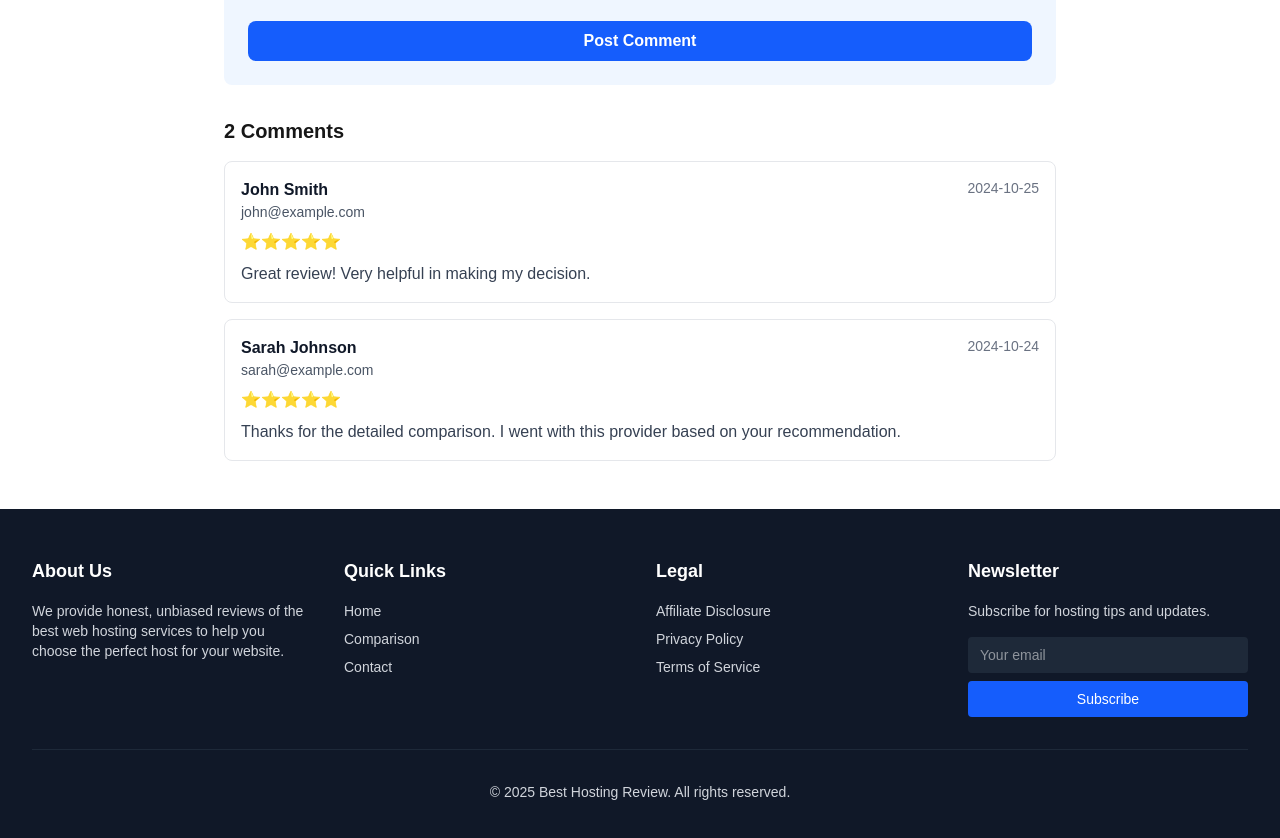
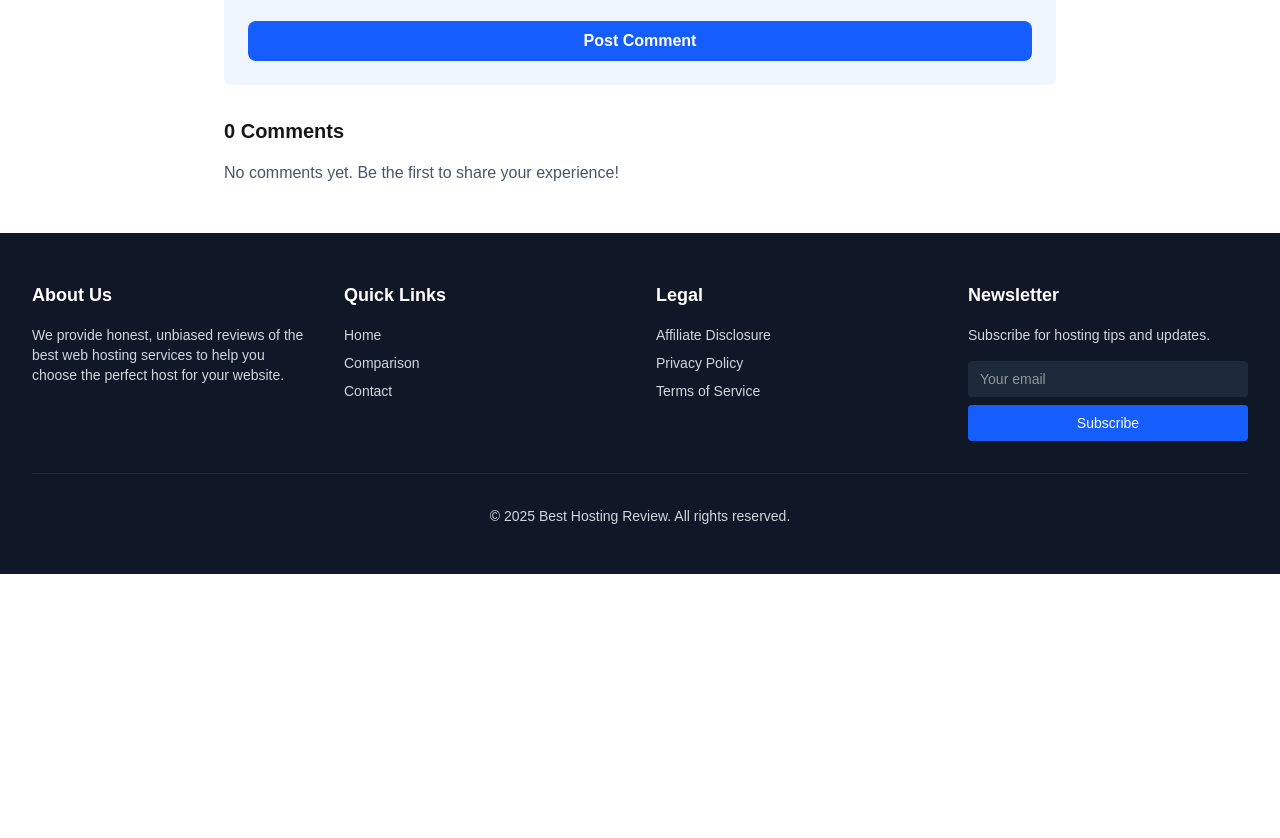
Before and after one commit to iambhagat92/hosting_insights, a Next.js app: page /blog/a2-hosting-review in a window 1280 px wide. Shown: the part 8528-9366 px from the top of the page. After the commit the page ends 9102 px from the top, so only its background shows below. Built offline with nearby package versions, Linux system fonts and the light colour scheme.

Commit message:
Remove example comments from Comments component

```diff
--- a/components/Comments.tsx
+++ b/components/Comments.tsx
@@ -12,24 +12,7 @@ interface Comment {
 }
 
 export default function Comments({ reviewName }: { reviewName: string }) {
-  const [comments, setComments] = useState<Comment[]>([
-    {
-      id: "1",
-      name: "John Smith",
-      email: "john@example.com",
-      message: "Great review! Very helpful in making my decision.",
-      date: "2024-10-25",
-      rating: 5,
-    },
-    {
-      id: "2",
-      name: "Sarah Johnson",
-      email: "sarah@example.com",
-      message: "Thanks for the detailed comparison. I went with this provider based on your recommendation.",
-      date: "2024-10-24",
-      rating: 5,
-    },
-  ]);
+  const [comments, setComments] = useState<Comment[]>([]);
 
   const [formData, setFormData] = useState({
     name: "",
```
